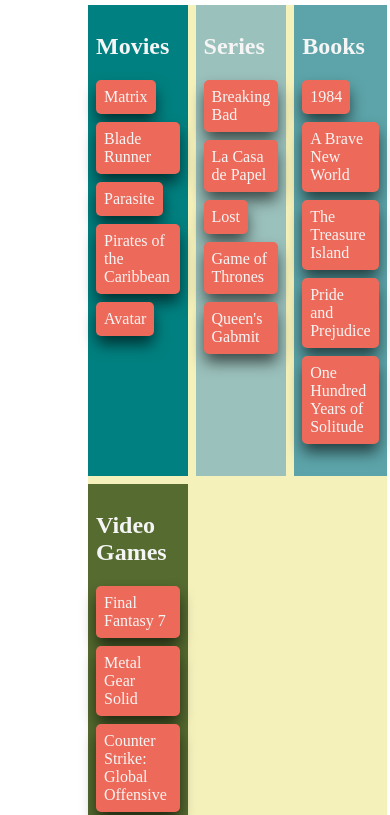
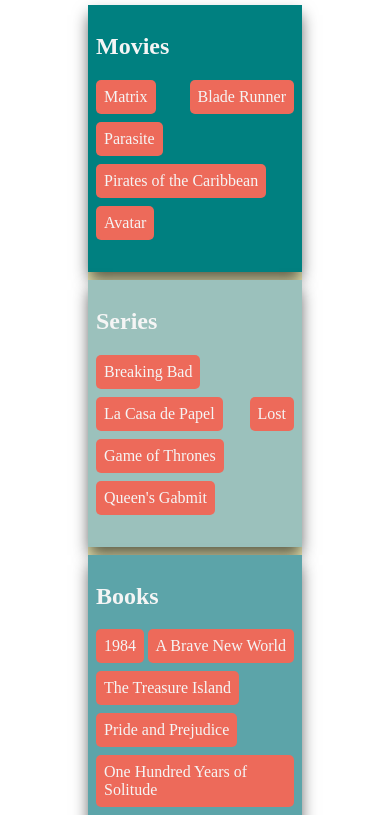
Before and after one commit to namirsab/css-layout-example, a plain HTML site: page index.html in a window 390 px wide. Shown: the part 111-926 px from the top of the page. Drawn offline with Linux system fonts and the light colour scheme.

Commit message:
Make grid responsive and change shadows

```diff
--- a/styles.css
+++ b/styles.css
@@ -1,6 +1,10 @@
 /* Global Styles */
 * {
   box-sizing: border-box;
+}
+
+html {
+  font-size: 16px;
 }
 
 .body-grid {
@@ -35,13 +39,14 @@
   background-color: #f4f1bb;
   display: grid;
   gap: 8px;
-  grid-template-columns: 1fr 1fr 1fr;
+  grid-template-columns: repeat(auto-fill, minmax(200px, 1fr));
 }
 
 /* Interest Box */
 .interest-box {
   color: whitesmoke;
   padding: 8px;
+  box-shadow: 0px 9px 15px -1px rgba(0, 0, 0, 0.63);
 }
 
 .movies {
@@ -71,7 +76,6 @@
   list-style-type: none;
   border-radius: 5px;
   background-color: #ed6a5a;
-  box-shadow: 0px 9px 15px -1px rgba(0, 0, 0, 0.63);
   padding: 8px;
   margin-bottom: 8px;
 }
```
